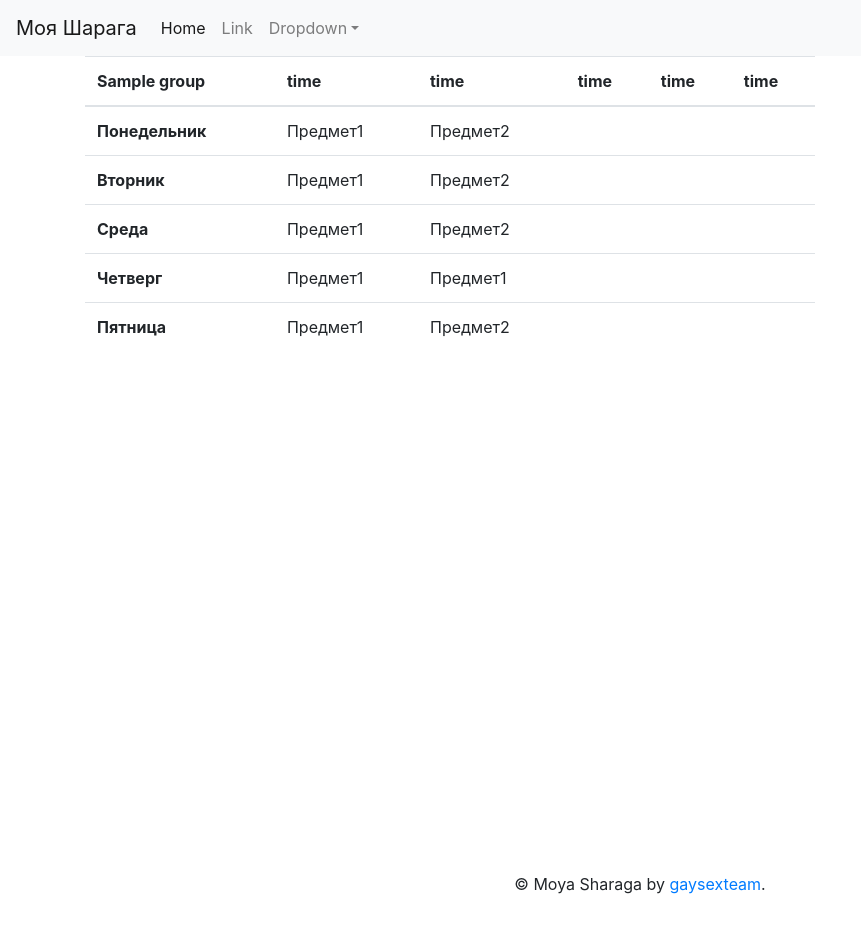
After one commit to koolkittykat69/MoySharaga, a Django app: template MoyaSharaga/MoyaSharaga/templates/panel/timetable.html in a window 1280 px wide. The commit adds this page. Shown: the whole page, without its empty margins (0-861 px from the left). Run offline with Django 3.2, Linux system fonts and the light colour scheme; the template is opened without the code that fills it: most values are stand-ins (such as "Sample title", 1, 10 or a date in 2020); parts of the project's set-up code (start-up, migrations or seed data) failed here and were passed over; some libraries are stand-ins or nearby versions.

Commit message:
timtable sketch

```diff
--- a/MoyaSharaga/MoyaSharaga/apps/panel/models.py
+++ b/MoyaSharaga/MoyaSharaga/apps/panel/models.py
@@ -141,7 +141,7 @@ class СonnectionTSG(models.Model):
 
 
   def __str__(self):
-    return str(self.id)
+    return str(self.teacher)
 
     class Meta:
       verbose_name = 'СonnectionTSG'
@@ -156,7 +156,7 @@ class Timetable(models.Model):
   subject_datetime_stop = models.DateTimeField('Время конца пары')
 
   def __str__(self):
-    return str(self.id)
+    return str(self.subject)
 
     class Meta:
       verbose_name = 'Расписание'
--- a/MoyaSharaga/MoyaSharaga/apps/panel/urls.py
+++ b/MoyaSharaga/MoyaSharaga/apps/panel/urls.py
@@ -7,5 +7,6 @@ urlpatterns = [
 
         path('', views.index, name = 'index'),
         path('student_id=<int:student_id>/', views.student, name = 'student'),
+        path('timetable_id=<int:timetable_id>/', views.timetable, name = 'timetable'),
 
 ]
--- a/MoyaSharaga/MoyaSharaga/templates/panel/base.html
+++ b/MoyaSharaga/MoyaSharaga/templates/panel/base.html
@@ -9,7 +9,7 @@
 <body class="h-100">
 <!-- Navbar -->
   <nav class="navbar navbar-expand-lg navbar-light bg-light">
-      <a class="navbar-brand" href="#">Моя Шарага</a>
+    <a class="navbar-brand" href=''>Моя Шарага</a>
     <button class="navbar-toggler" type="button" data-toggle="collapse" data-target="#navbarSupportedContent" aria-controls="navbarSupportedContent" aria-expanded="false" aria-label="Toggle navigation">
       <span class="navbar-toggler-icon"></span>
     </button>
@@ -23,9 +23,7 @@
           <a class="nav-link" href="#">Link</a>
         </li>
         <li class="nav-item dropdown">
-                    <a class="nav-link dropdown-toggle" href="#" id="navbarDropdown" role="button" data-toggle="dropdown" aria-haspopup="true" aria-expanded="false">
-                      Dropdown
-                     </a>
+          <a class="nav-link dropdown-toggle" href="#" id="navbarDropdown" role="button" data-toggle="dropdown" aria-haspopup="true" aria-expanded="false">Dropdown</a>
           <div class="dropdown-menu" aria-labelledby="navbarDropdown">
             <a class="dropdown-item" href="#">Action</a>
             <a class="dropdown-item" href="#">Another action</a>
@@ -59,12 +57,8 @@
 {% endblock %}
 <!-- Footer -->
 <footer class="page-footer font-small blue">
-
-    <!-- Copyright -->
   <div class="footer-copyright text-center py-3">&copy; Moya Sharaga by <a href="#">gaysexteam</a>.</p>
   </div>
-    <!-- Copyright -->
-
 </footer>
 <!-- Footer -->
 
--- a/MoyaSharaga/MoyaSharaga/templates/panel/student.html
+++ b/MoyaSharaga/MoyaSharaga/templates/panel/student.html
@@ -11,7 +11,9 @@
       <p>
         <i class="glyphicon glyphicon-envelope"></i><b>Группа:</b>{{student.group}}
         <br />
-                <i class="glyphicon glyphicon-gift"></i><b>Пол:</b>{{student.student_sex}}</p>
+        <i class="glyphicon glyphicon-gift"></i><b>Пол:</b>{{student.student_sex}}
+      </p>
+    </div>
   </div>
 </div>
 
--- /dev/null
+++ b/MoyaSharaga/MoyaSharaga/templates/panel/timetable.html
@@ -0,0 +1,68 @@
+{% extends 'base.html' %}
+
+{% block title %}Расписание{{timetable.id}}{% endblock %}
+
+{% block content %}
+
+<div class="container h-100">
+  <div class="row h-100 justify-content">
+    <div class="col-sm-6 col-md-8">
+      <table class="table">
+        <thead>
+          <tr>
+            <th scope="col">{{timetable.group}}</th>
+            <th scope="col">time</th>
+            <th scope="col">time</th>
+            <th scope="col">time</th>
+            <th scope="col">time</th>
+            <th scope="col">time</th>
+          </tr>
+        </thead>
+        <tbody>
+          <tr>
+            <th scope="row">Понедельник</th>
+            <td>Предмет1</td>
+            <td>Предмет2</td>
+            <td></td>
+            <td></td>
+            <td></td>
+          </tr>
+          <tr>
+            <th scope="row">Вторник</th>
+            <td>Предмет1</td>
+            <td>Предмет2</td>
+            <td></td>
+            <td></td>
+            <td></td>
+          </tr>
+          <tr>
+            <th scope="row">Среда</th>
+            <td>Предмет1</td>
+            <td>Предмет2</td>
+            <td></td>
+            <td></td>
+            <td></td>
+          </tr>
+          <tr>
+            <th scope="row">Четверг</th>
+            <td>Предмет1</td>
+            <td>Предмет1</td>
+            <td></td>
+            <td></td>
+            <td></td>
+          </tr>
+          <tr>
+            <th scope="row">Пятница</th>
+            <td>Предмет1</td>
+            <td>Предмет2</td>
+            <td></td>
+            <td></td>
+            <td></td>
+          </tr>
+        </tbody>
+      </table>
+    </div>
+  </div>
+</div>
+
+{% endblock %}
```
Also changed, not shown: MoyaSharaga/MoyaSharaga/apps/panel/views.py (+8 -1 lines), MoyaSharaga/MoyaSharaga/templates/panel/results.html (+4 -4 lines), MoyaSharaga/MoyaSharaga/apps/panel/migrations/0006_auto_20200323_1406.py (added), MoyaSharaga/MoyaSharaga/apps/panel/migrations/0007_auto_20200323_1425.py (added), MoyaSharaga/MoyaSharaga/templates/panel/search.html (indentation only), MoyaSharaga/db.sqlite3. Lines whose indentation alone changed are shown as unchanged.
